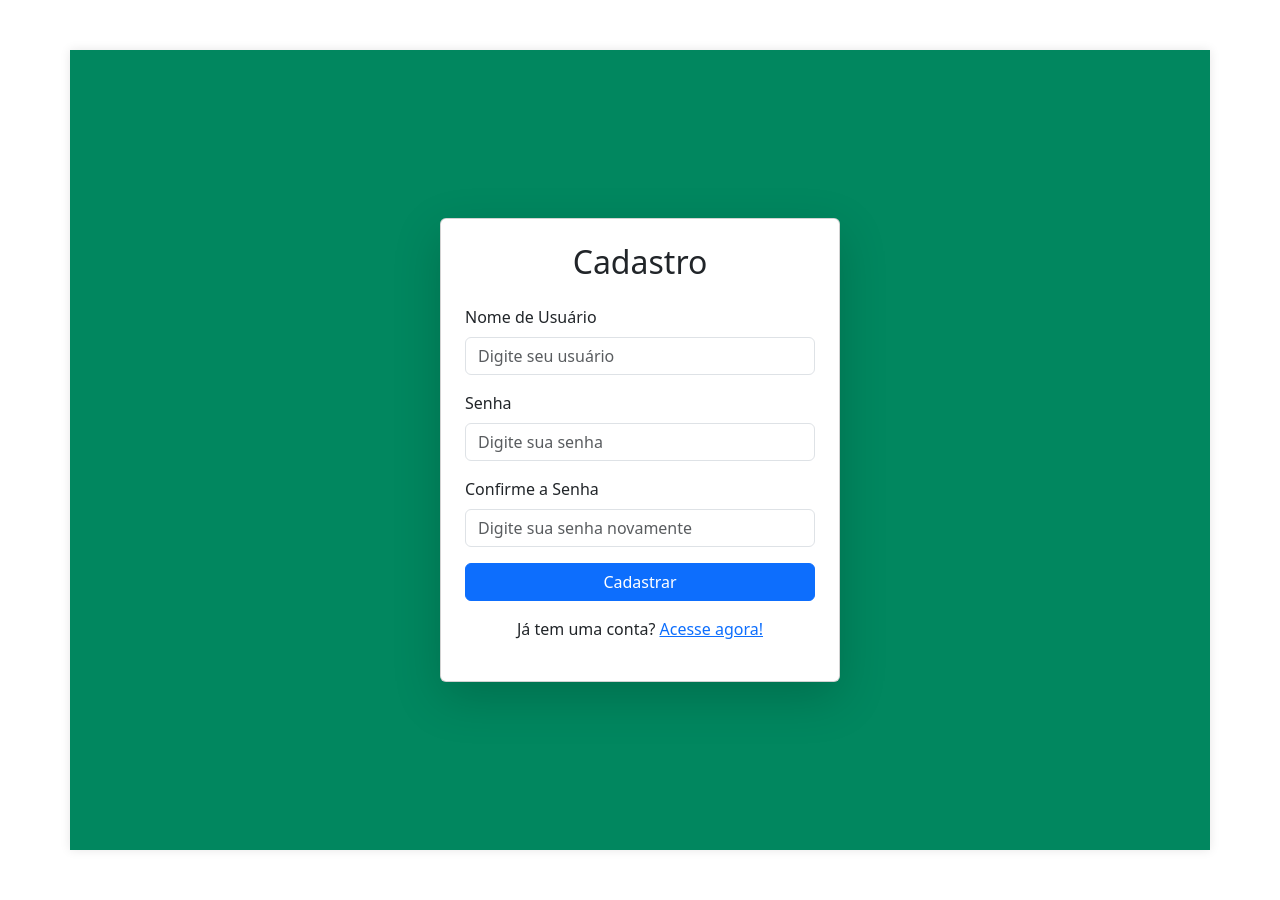
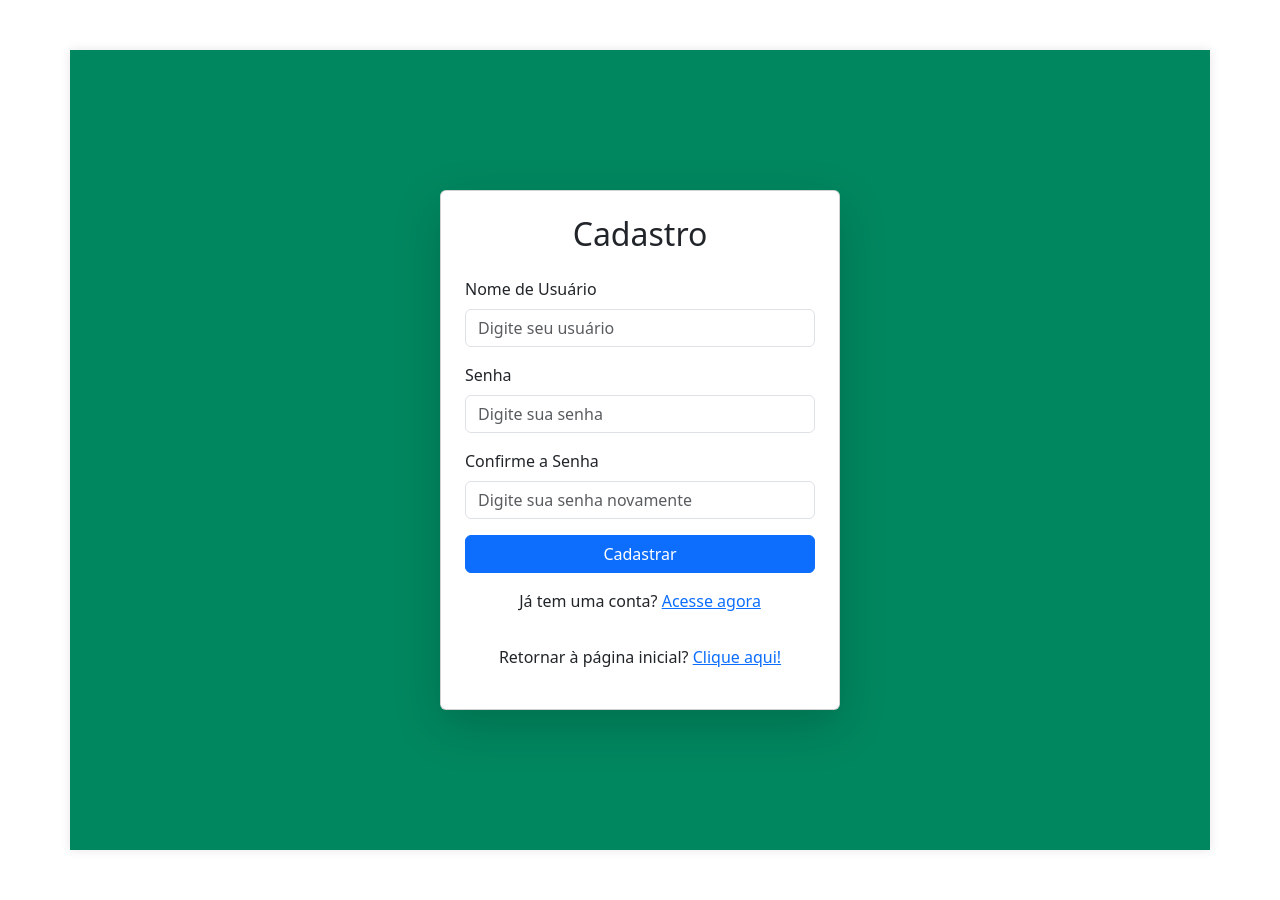
Before and after one commit to alewnardu/papadobradofc, a Flask app: template app/templates/auth/register.html in a window 1280 px wide. Run offline with Flask 3, Linux system fonts and the light colour scheme; the template is opened without the code that fills it, so the values that code supplies are empty, except form fields; form fields are guessed from the names that the template uses; parts of the project's set-up code (start-up, migrations or seed data) failed here and were passed over.

Commit message:
Adiciona link para retornar á tela inicial

```diff
--- a/app/templates/auth/login.html
+++ b/app/templates/auth/login.html
@@ -53,7 +53,10 @@
             </form>
 
             <p class="text-center mt-3">
-                Não tem uma conta? <a href="{{ url_for('auth.register') }}">Cadastre-se</a>
+                Não tem uma conta? <a href="{{ url_for('auth.register') }}">Cadastre-se!</a>
+            </p>
+            <p class="text-center mt-3">
+                Retornar à página inicial? <a href="{{ url_for('index') }}">Clique aqui!</a>
             </p>
         </div>
     </div>
--- a/app/templates/auth/register.html
+++ b/app/templates/auth/register.html
@@ -63,7 +63,10 @@
             </form>
 
             <p class="text-center mt-3">
-                Já tem uma conta? <a href="{{ url_for('auth.login') }}">Acesse agora!</a>
+                Já tem uma conta? <a href="{{ url_for('auth.login') }}">Acesse agora</a>
+            </p>
+            <p class="text-center mt-3">
+                Retornar à página inicial? <a href="{{ url_for('index') }}">Clique aqui!</a>
             </p>
         </div>
     </div>
```
